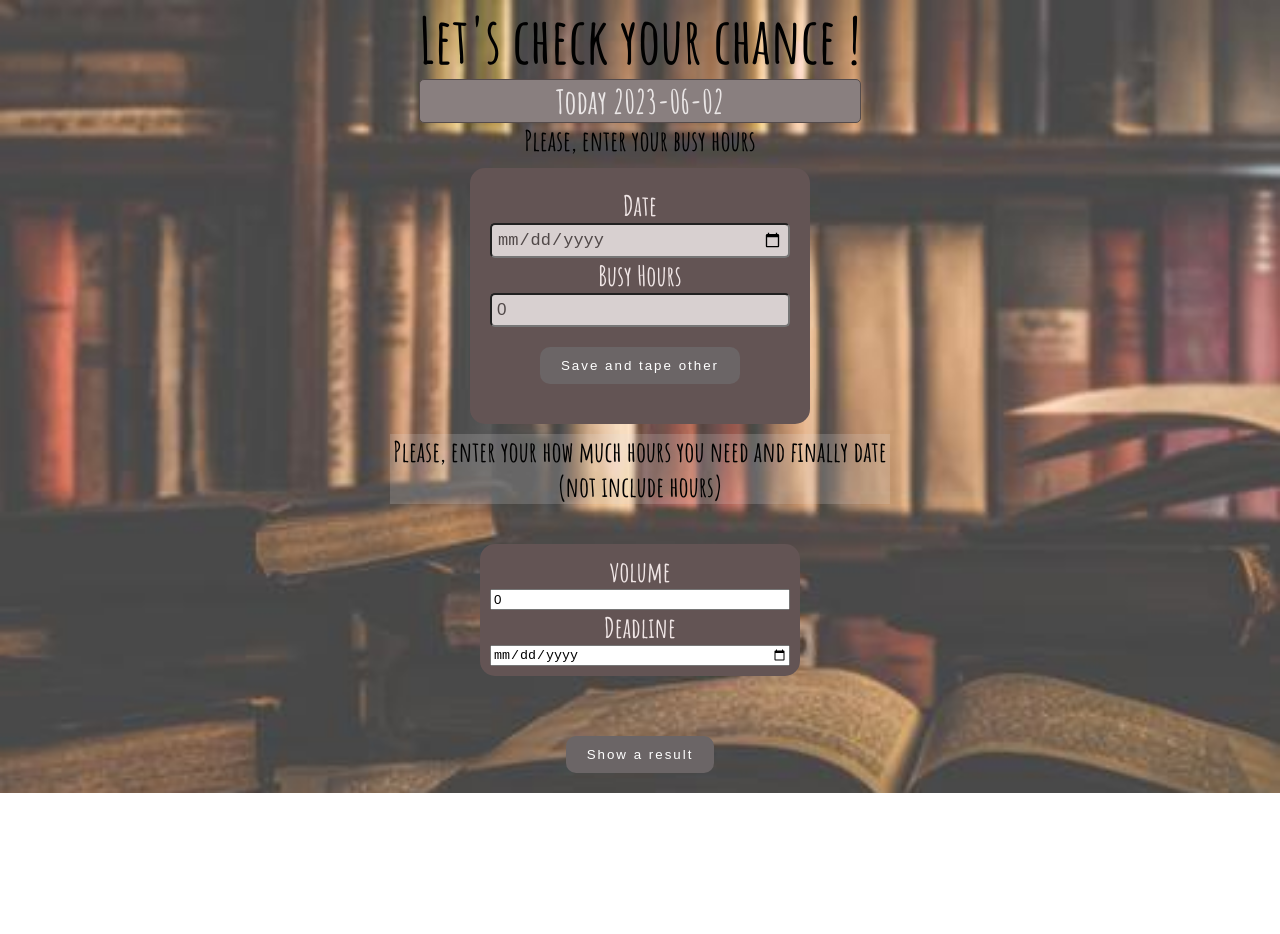
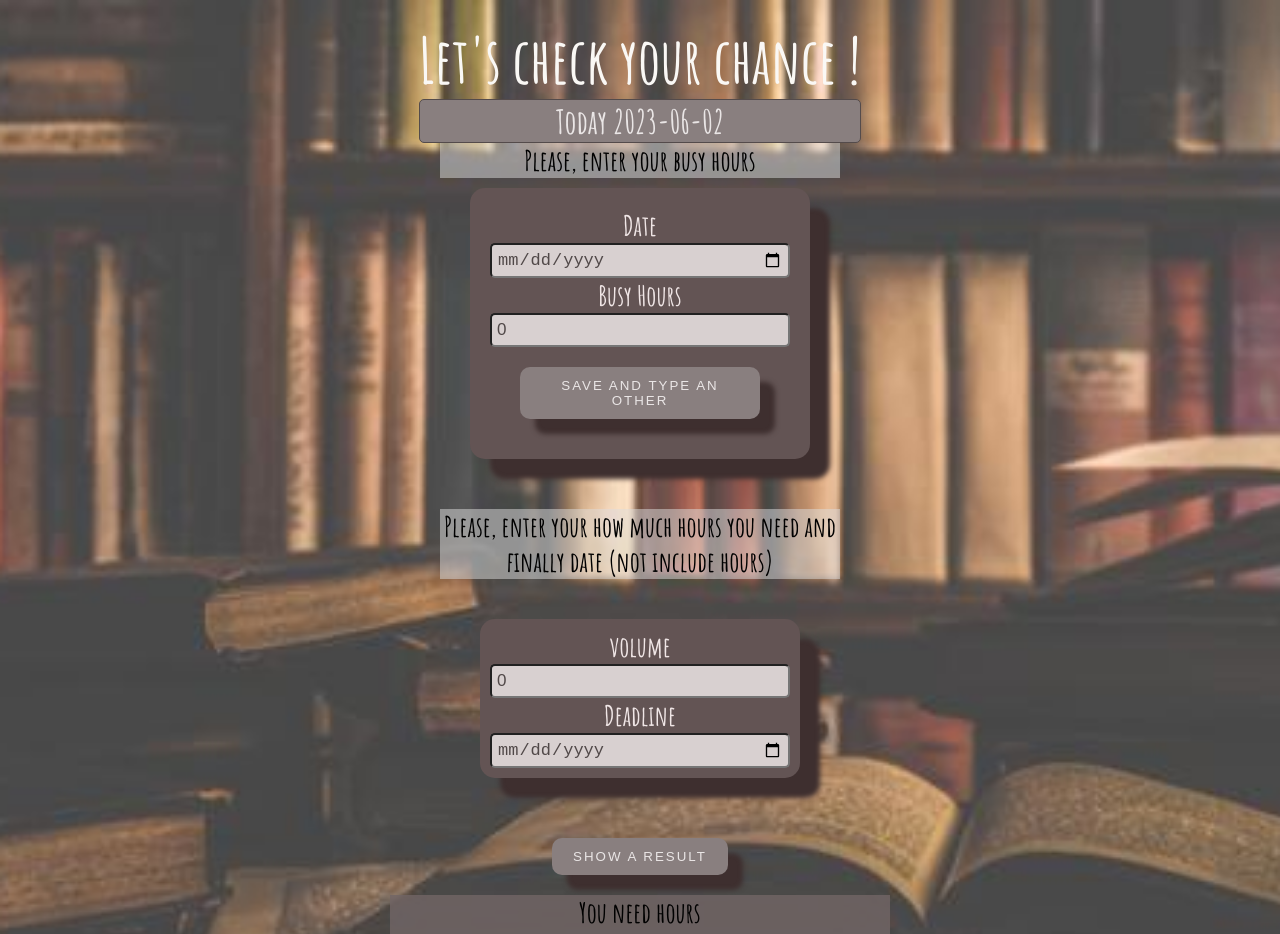
Before and after one commit to lauraMeiz/SmartOne, a React (Create React App) app: page / in a window 1280 px wide. Shown: the top 934 px of the page. Before the commit the page ends 800 px from the top, so only its background shows below. Built offline with nearby package versions, Linux system fonts and the light colour scheme.

Commit message:
Finally commit

```diff
--- a/src/App.jsx
+++ b/src/App.jsx
@@ -6,7 +6,7 @@ import CreateBusyHours from "./Component/CreateBusyHours";
 import BusyHoursList from "./Component/BusyHoursList";
 import ResultList from "./Component/ResultList";
 import React from "react";
-
+import FormSCSS from "../src/Style/Form.module.scss";
 function App() {
   const [times, setTimes] = useState([]);
   const [modal, setModal] = useState(0);
@@ -16,7 +16,8 @@ function App() {
   const sleep = "8";
   const eat = "4";
   const totalPerDay = "24" - sleep - eat; //12
-  let sum = 0;
+
+  let suma = 0;
 
   //
   useEffect(() => {
@@ -28,6 +29,12 @@ function App() {
       setTimes(JSON.parse(data));
     }
   }, []);
+  const getTim = JSON.parse(localStorage.getItem("times"));
+
+  for (let i = 0; i < getTim?.length; i++) {
+    const element = getTim[i].hoursBusy;
+    suma += +element;
+  }
 
   useEffect(() => {
     let data1 = localStorage.getItem("goals");
@@ -105,26 +112,19 @@ function App() {
     const date = new Date(start.getTime());
 
     const dates = [];
-    const getTimes = JSON.parse(localStorage.getItem("times"));
 
     let total = sliceGoals ? +sliceGoals.volume : null;
-
-    // let sum = 0;
-    for (let i = 0; i < getTimes && getTimes.length; i++) {
-      const element = getTimes[i].hoursBusy;
-      sum += +element;
-    }
 
     const isVisoTuriu = Difference_In_Days * 24;
     let chance = isVisoTuriu - Difference_In_Days * totalPerDay;
 
-    //kiek lieka po miego busy ir t.t.
-    const maxHoursHavePerDay = (chance - sum) / Difference_In_Days;
+    //
+    const maxHoursHavePerDay = chance / Difference_In_Days;
     const maxHoursNeededPerDay = total / Difference_In_Days;
+    const hoursT = maxHoursNeededPerDay + suma / Difference_In_Days;
 
     while (date <= end) {
-      const hours =
-        parseInt(maxHoursNeededPerDay) + parseInt(sum / Difference_In_Days);
+      const hours = hoursT.toFixed(2);
 
       dates.push({
         id: getNewId(),
@@ -182,8 +182,6 @@ function App() {
 
   const resFormated2 = JSON.parse(localStorage.getItem("result"));
 
-  console.log(resFormated2);
-
   const arrayTime = [];
   const elementTimes = getTimes
     ? getTimes.forEach((e) => {
@@ -209,18 +207,20 @@ function App() {
   const sumArray = arrayConcat
     ? arrayConcat.reduce((acc, cur) => {
         const found = acc.find((val) => val.date === cur.date);
-        let isVisoTuriu = Difference_In_Days * 24; //kiek yra
+        let isVisoTuriu = Difference_In_Hours; //kiek yra
 
-        let possibility = isVisoTuriu - sum - Difference_In_Days * 12;
+        const sumaFinally =
+          suma / Difference_In_Days > totalPerDay ? null : suma;
+
+        let possibility =
+          isVisoTuriu + sumaFinally - Difference_In_Days * totalPerDay;
 
         if (found) {
-          console.log(getTimes, Difference_In_Days);
-
           possibility -= Number(cur.hours);
 
           found.hours -= Number(cur.hours);
         } else {
-          acc.push({ ...cur, hours: Number(cur.hours) });
+          acc.push({ ...cur, hours: Number(cur.hours).toFixed(2) });
         }
         return acc;
       }, [])
@@ -281,21 +281,15 @@ function App() {
 
     setTimes((times) => times.filter((time) => time.id !== id));
   };
+
   const willDo = () => {
-    const getTime = JSON.parse(localStorage.getItem("times"));
-    const getTimes = getTime ? getTime : null;
     const isVisoTuriu = Difference_In_Days * 24;
 
     const iskrenta = "24" - sleep - eat; //12
     const totalIskrenta = iskrenta * Difference_In_Days;
 
-    for (let i = 0; i < getTimes && getTimes.length; i++) {
-      const element = getTimes[i].hoursBusy;
-      sum += +element;
-    }
-
     const kiekPerDienaLieka =
-      (isVisoTuriu - totalIskrenta - sum) / Difference_In_Days;
+      (isVisoTuriu - totalIskrenta - suma) / Difference_In_Days;
 
     const kiekReikiaPerDiena = sliceGoals
       ? +sliceGoals.volume / Difference_In_Days
@@ -304,7 +298,7 @@ function App() {
       kiekReikiaPerDiena < kiekPerDienaLieka ? setOnTime(1) : setOnTime(0);
     return spesiu;
   };
-  console.log(results);
+
   return (
     <>
       <div className={AppSCSS.app}>
@@ -312,7 +306,7 @@ function App() {
           <div className={AppSCSS.title}>Let's check your chance !</div>
           <div className={AppSCSS.todayDate}>Today {currentDate}</div>
         </div>
-        <div>Please, enter your busy hours</div>
+        <div className={FormSCSS.comment}>Please, enter your busy hours</div>
         <CreateBusyHours
           times={times}
           createBusyTimeList={createBusyTimeList}
@@ -343,19 +337,14 @@ function App() {
           willDo={willDo}
         />
 
-        {results && onTime ? (
         <ResultList
           results={sumArray}
-            times={times}
           onTime={onTime}
           willDo={willDo}
           totalPerDay={totalPerDay}
           sliceGoals={sliceGoals}
           setOnTime={setOnTime}
         />
-        ) : (
-          <div></div>
-        )}
       </div>
     </>
   );
--- a/src/App.module.scss
+++ b/src/App.module.scss
@@ -1,6 +1,7 @@
 .app {
+  padding-top: 20px;
   text-align: center;
-  width: 100vw;
+  width: 100%;
   height: 100%;
   background-color: aliceblue;
   display: flex;
@@ -11,6 +12,8 @@
   background-position: top;
   .title {
     font-size: 63px;
+    color: rgb(250, 248, 245);
+    // background-color: rgb(231, 221, 222, 0.2);
   }
   .todayDate {
     font-size: 33px;
--- a/src/Component/CreateBusyHours.jsx
+++ b/src/Component/CreateBusyHours.jsx
@@ -55,7 +55,7 @@ export default function CreateBusyHours({ createBusyTimeList }) {
             className={ButtonSCSS.buttonSaveBusy}
             onClick={handleCreateList}
           >
-            Save and tape other
+            save and type an other
           </button>
         </div>
       </div>
--- a/src/Component/Form.jsx
+++ b/src/Component/Form.jsx
@@ -34,13 +34,6 @@ export default function Form({
     setVolume("0");
   };
 
-  // const calculate = () => {
-  //   const result = {
-  //     volume: (goals.volume = +times.hoursBusy),
-  //   };
-  //   getResult(result);
-  // };
-
   const handleInput = (e, d) => {
     switch (d) {
       case "volume":
@@ -61,20 +54,19 @@ export default function Form({
         hours)
       </div>
       <div className={FormSCSS.formRow}>
-        {/* <form> */}
-        {/* <div className={FormSCSS.column}> */}
         <label htmlFor="volume">volume</label>
         <input
+          className={FormSCSS.input}
           type="number"
           id="volume"
           placeholder="Total Hours"
           value={volume}
           onChange={(e) => handleInput(e, "volume")}
         />
-        {/* </div> */}
 
         <label htmlFor="date">Deadline</label>
         <input
+          className={FormSCSS.input}
           type="date"
           id="date"
           placeholder="Deadline"
@@ -90,11 +82,9 @@ export default function Form({
           onClick={handleGoal}
           type="submit"
         >
-          {/* <button onClick={getResult} type="submit"> */}
           Show a result
         </button>
       </div>
-      {/* </form> */}
 
       <div>
         {modal ? (
--- a/src/Component/ResultElement.jsx
+++ b/src/Component/ResultElement.jsx
@@ -1,6 +1,6 @@
 import ResultElementSCSS from "../Style/ResultElement.module.scss";
 
-export default function ResultElement({ result, times, onTime, totalPerDay }) {
+export default function ResultElement({ result, onTime }) {
   return (
     <>
       <div className={ResultElementSCSS.busyColumn}>
--- a/src/Style/BusyHours.module.scss
+++ b/src/Style/BusyHours.module.scss
@@ -8,6 +8,7 @@
   flex-wrap: wrap;
   padding: 20px;
   color: rgb(240, 230, 230);
+  box-shadow: 20px 20px 5px rgb(62, 47, 47);
   .input {
     background-color: rgb(216, 208, 208);
     color: rgb(80, 79, 79);
--- a/src/Style/BusyHoursElement.module.scss
+++ b/src/Style/BusyHoursElement.module.scss
@@ -4,10 +4,10 @@
   display: flex;
   flex-direction: row;
   flex-wrap: wrap;
-
+  padding: 20px 15px;
   .busyColumn {
     width: 100px;
-    // height: 100px;
+    height: 110px;
     flex-direction: row;
     padding: 20px 15px;
     border: 1px solid rgb(56, 51, 51);
@@ -15,6 +15,7 @@
     background-color: rgb(99, 84, 84);
     margin: 10px;
     border-radius: 15px;
+    box-shadow: 20px 20px 5px rgb(62, 47, 47);
   }
 }
 
@@ -36,7 +37,6 @@
       width: 100px;
       padding: 10px 5px;
       margin: 2px;
-      //   height: 80px;
     }
   }
 }
--- a/src/Style/Button.module.scss
+++ b/src/Style/Button.module.scss
@@ -7,9 +7,9 @@
   padding: 10px;
 
   .buttonSave {
-    background-color: rgb(63, 69, 69);
+    background-color: rgb(137, 127, 127);
     padding: 10px 20px;
-    color: white;
+    color: rgb(234, 230, 230);
     border: 1px solid transparent;
     border-radius: 10px;
     letter-spacing: 0.15em;
@@ -17,7 +17,7 @@
   .buttonCancel {
     background-color: rgb(84, 59, 62);
 
-    color: white;
+    color: rgb(234, 230, 230);
     border: 1px solid transparent;
     border-radius: 10px;
     padding: 10px 20px;
@@ -31,13 +31,15 @@
   margin: 10px;
   padding: 10px 20px;
   .buttonSaveBusy {
-    background-color: rgb(107, 101, 102);
+    background-color: rgb(137, 127, 127);
     padding: 10px 5px;
-    color: white;
+    color: rgb(234, 230, 230);
     border: 1px solid transparent;
     border-radius: 10px;
     padding: 10px 20px;
     letter-spacing: 0.15em;
+    text-transform: uppercase;
+    box-shadow: 15px 15px 5px rgb(62, 47, 47);
   }
   .buttonSaveBusy:hover {
     background-color: rgb(58, 46, 46);
@@ -59,7 +61,6 @@
     color: rgb(244, 243, 243);
     border: 1px solid transparent;
     border-radius: 4px;
-    // padding: 10px 20px;
     letter-spacing: 0.05em;
     margin: 5px;
   }
--- a/src/Style/EditBusyHours.module.scss
+++ b/src/Style/EditBusyHours.module.scss
@@ -2,7 +2,7 @@
   position: absolute;
   top: 0;
   left: 0;
-  width: 100vw;
+  width: 100%;
   height: 100vh;
   background-color: rgba(62, 56, 56, 0.95);
   display: flex;
@@ -35,8 +35,4 @@
       color: rgb(80, 72, 72);
     }
   }
-  // .button {
-  //   padding: 20px;
-  //   color: white;
-  // }
 }
--- a/src/Style/Form.module.scss
+++ b/src/Style/Form.module.scss
@@ -1,12 +1,11 @@
 .comment {
-  width: 500px;
-  background-color: rgb(222, 221, 221, 0.2);
+  width: 400px;
+  background-color: rgb(222, 221, 221, 0.5);
 }
 
 .formRow {
   background-color: rgb(99, 84, 84);
   width: 300px;
-  // height: 300px;
   margin: 40px calc(50% - 150px);
   display: flex;
   flex-direction: column;
@@ -14,20 +13,20 @@
   padding: 10px;
   color: rgb(240, 230, 230);
   border-radius: 15px;
+  box-shadow: 20px 20px 5px rgb(62, 47, 47);
+  .input {
+    background-color: rgb(216, 208, 208);
+    color: rgb(80, 79, 79);
+    padding: 5px;
+    border-radius: 5px;
+    font-size: 17px;
+    color: rgb(80, 72, 72);
+  }
 
   .column {
     background-color: black;
     flex-direction: row;
   }
-
-  // .input {
-  //   background-color: rgb(216, 208, 208);
-  //   color: rgb(80, 79, 79);
-  //   padding: 5px;
-  //   border-radius: 5px;
-  //   font-size: 17px;
-  //   color: rgb(80, 72, 72);
-  // }
 }
 @media (max-width: 750px) {
   .comment {
--- a/src/Style/ResultElement.module.scss
+++ b/src/Style/ResultElement.module.scss
@@ -8,4 +8,5 @@
   color: rgb(240, 230, 230);
   background-color: rgb(99, 84, 84);
   border-radius: 15px;
+  box-shadow: 20px 20px 5px rgb(62, 47, 47);
 }
```
Also changed, not shown: src/Component/ResultList.jsx (+4 -19 lines), 1 other file (tests, documents, lock files or other folders). Lines whose indentation alone changed are shown as unchanged.
